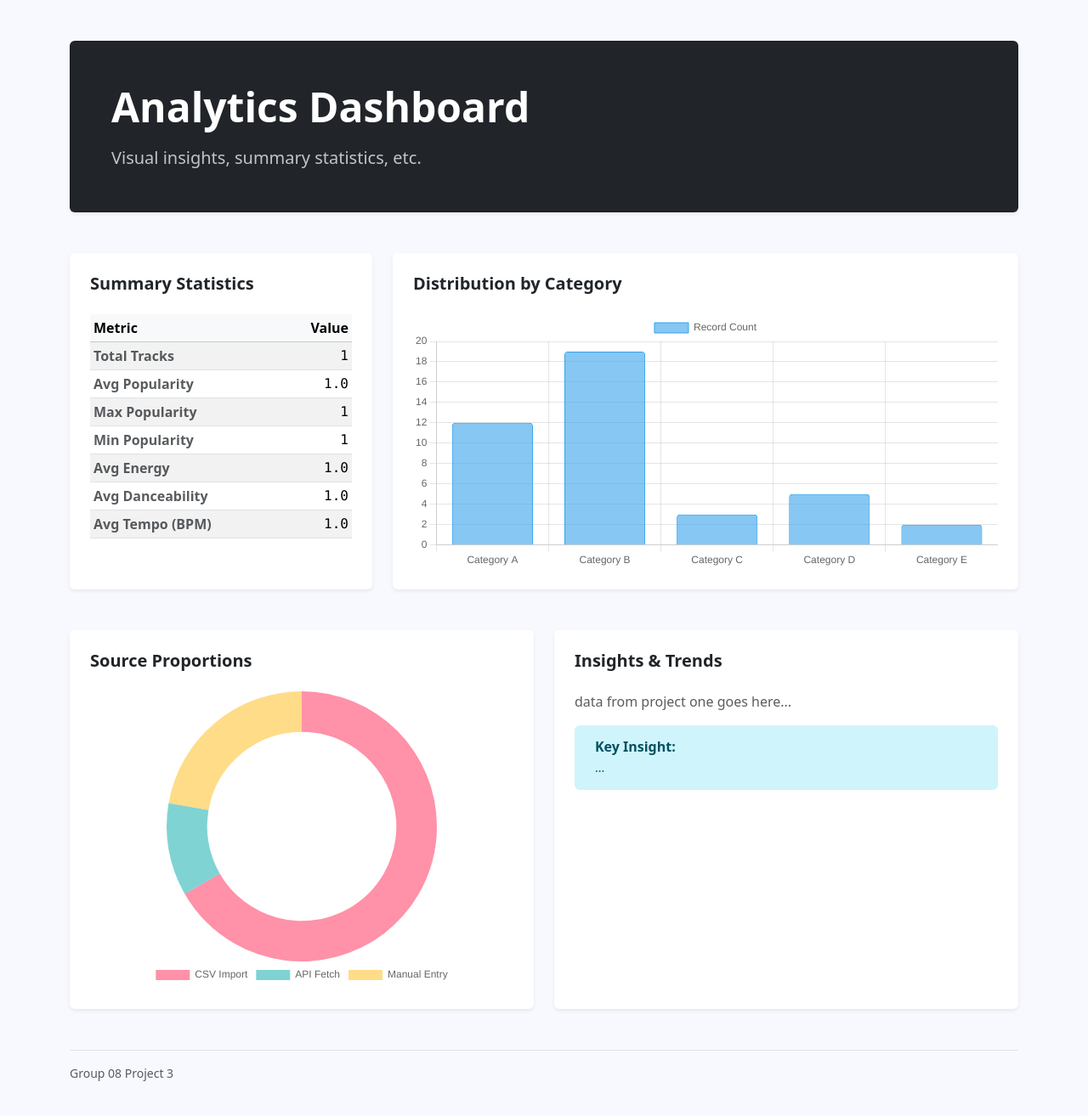
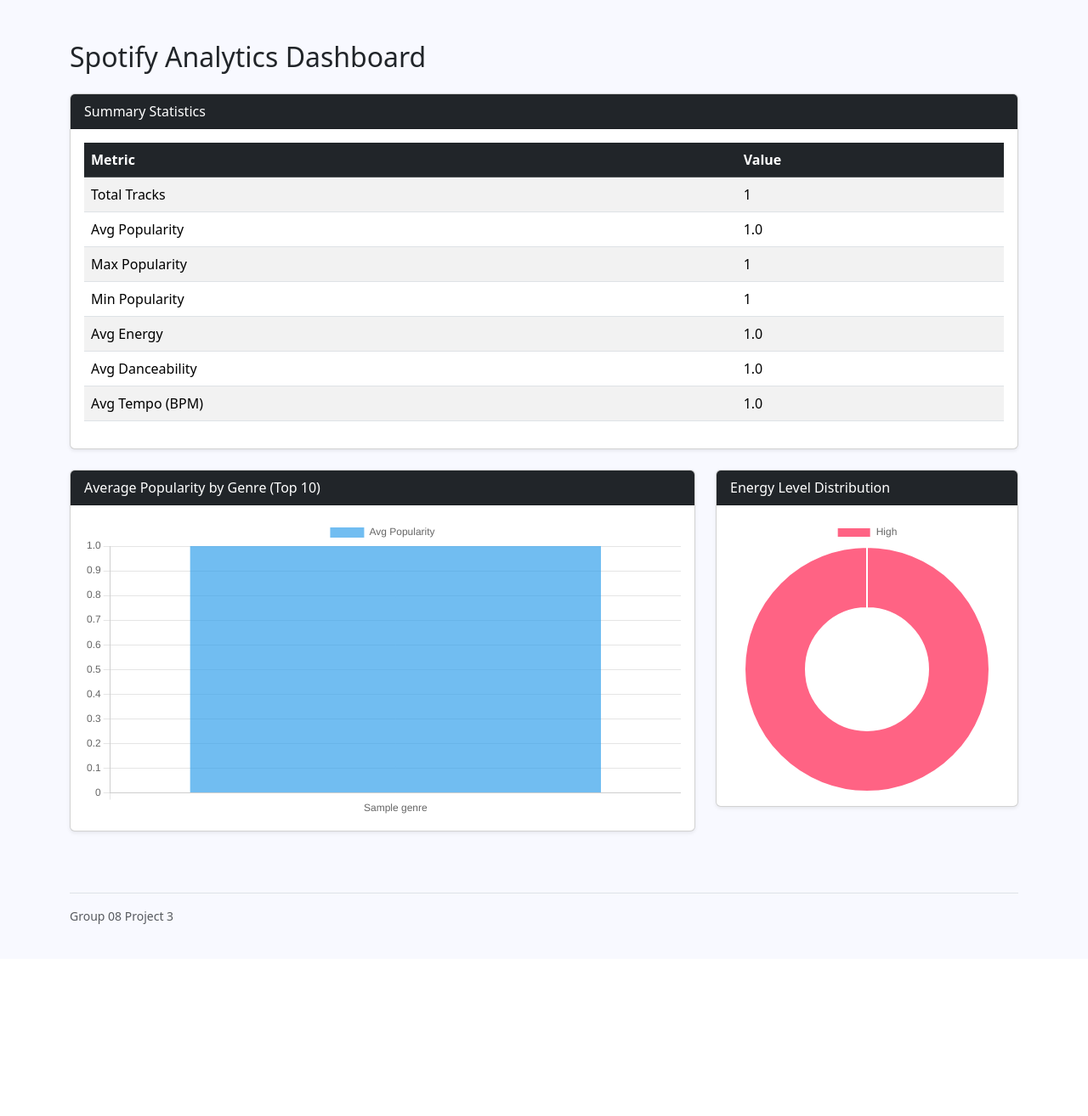
Before and after one commit to rmedrano21955/cis4930-sp26-project-group-08, a Django app: page /analytics/ in a window 1280 px wide. Shown: the part 72-1386 px from the top of the page at 85% size. After the commit the page ends 1160 px from the top, so only its background shows below. Run offline with Django 5.2, Linux system fonts and the light colour scheme; tables that the repository leaves empty hold one stand-in row (values such as "Sample post").

Commit message:
Add files via upload

```diff
--- a/project3/core/templates/core/analytics.html
+++ b/project3/core/templates/core/analytics.html
@@ -1,156 +1,73 @@
 {% extends 'core/base.html' %}
-{% load static %}
-
-{% block title %}Analytics - Data Web App{% endblock %}
+{% block title %}Analytics{% endblock %}
 
 {% block content %}
-<div class="row mb-5">
-    <div class="col-12">
-        <div class="card bg-dark text-white shadow-sm overflow-hidden">
-            <div class="card-body p-5">
-                <h1 class="display-5 fw-bold mb-3">Analytics Dashboard</h1>
-                <p class="lead mb-0 text-light opacity-75">Visual insights, summary statistics, etc.</p>
-            </div>
-        </div>
-    </div>
-</div>
+<h2 class="mb-4">Spotify Analytics Dashboard</h2>
 
-<div class="row g-4 mb-5">
-    <!-- Summary Statistics Table -->
-    <div class="col-lg-4">
-        <div class="card h-100 shadow-sm border-0">
-            <div class="card-header bg-white border-0 pt-4 px-4 pb-0">
-                <h2 class="h5 fw-bold mb-0">Summary Statistics</h2>
-            </div>
-            <div class="card-body p-4">
-                <div class="table-responsive">
-                    <table class="table table-sm table-striped table-hover mb-0">
-                        <thead class="table-light">
-                            <tr>
-                                <th>Metric</th>
-                                <th class="text-end">Value</th>
-                            </tr>
+<!-- Summary Stats Table -->
+<div class="card mb-4 shadow-sm">
+  <div class="card-header bg-dark text-white">Summary Statistics</div>
+  <div class="card-body">
+    <table class="table table-striped table-hover">
+      <thead class="table-dark">
+        <tr><th>Metric</th><th>Value</th></tr>
       </thead>
       <tbody>
-                            {% for metric, value in summary_stats.items %}
-                            <tr>
-                                <td class="text-muted fw-semibold">{{ metric }}</td>
-                                <td class="text-end font-monospace">{{ value }}</td>
-                            </tr>
-                            {% empty %}
-                            <tr>
-                                <td colspan="2" class="text-center py-3 text-muted italic small">No stats available.</td>
-                            </tr>
+        {% for key, value in summary_stats.items %}
+        <tr><td>{{ key }}</td><td>{{ value }}</td></tr>
         {% endfor %}
       </tbody>
     </table>
   </div>
 </div>
-        </div>
-    </div>
 
-    <!-- Bar chart -->
-    <div class="col-lg-8">
-        <div class="card h-100 shadow-sm border-0">
-            <div class="card-header bg-white border-0 pt-4 px-4 pb-0">
-                <h2 class="h5 fw-bold mb-0">Distribution by Category</h2>
-            </div>
-            <div class="card-body p-4">
-                <div style="height: 300px;">
+<!-- Charts Row -->
+<div class="row">
+  <div class="col-md-8 mb-4">
+    <div class="card shadow-sm">
+      <div class="card-header bg-dark text-white">Average Popularity by Genre (Top 10)</div>
+      <div class="card-body">
         <canvas id="barChart"></canvas>
       </div>
     </div>
   </div>
-    </div>
-</div>
-
-<div class="row g-4">
-    <!-- Pie chart -->
-    <div class="col-lg-6">
-        <div class="card shadow-sm border-0">
-            <div class="card-header bg-white border-0 pt-4 px-4 pb-0">
-                <h2 class="h5 fw-bold mb-0">Source Proportions</h2>
-            </div>
-            <div class="card-body p-4">
-                <div style="height: 350px;">
+  <div class="col-md-4 mb-4">
+    <div class="card shadow-sm">
+      <div class="card-header bg-dark text-white">Energy Level Distribution</div>
+      <div class="card-body">
         <canvas id="pieChart"></canvas>
       </div>
     </div>
   </div>
 </div>
 
-    <!-- Info card -->
-    <div class="col-lg-6">
-        <div class="card shadow-sm border-0 h-100">
-            <div class="card-header bg-white border-0 pt-4 px-4 pb-0">
-                <h2 class="h5 fw-bold mb-0">Insights & Trends</h2>
-            </div>
-            <div class="card-body p-4">
-                <p class="text-muted">data from project one goes here...</p>
-                <div class="alert alert-info border-0 shadow-none py-3 px-4">
-                    <h6 class="fw-bold mb-1">Key Insight:</h6>
-                    <p class="mb-0 small">...</p>
-                </div>
-            </div>
-        </div>
-    </div>
-</div>
-{% endblock %}
-
-{% block scripts %}
-<!-- chart.js -->
-<script src="https://cdn.jsdelivr.net/npm/chart.js@4.4.2/dist/chart.umd.min.js"></script>
+<script src="https://cdn.jsdelivr.net/npm/chart.js"></script>
 <script>
-    const chartData = JSON.parse('{{ chart_json|safe|default:"{}" }}');
-
-    // Bar chart
-    const barCtx = document.getElementById('barChart').getContext('2d');
-    new Chart(barCtx, {
+  const barData = {{ bar_chart_json|safe }};
+  new Chart(document.getElementById('barChart'), {
     type: 'bar',
     data: {
-            labels: chartData.barLabels || ['Category A', 'Category B', 'Category C', 'Category D', 'Category E'],
+      labels: barData.labels,
       datasets: [{
-                label: 'Record Count',
-                data: chartData.barValues || [12, 19, 3, 5, 2],
-                backgroundColor: 'rgba(54, 162, 235, 0.6)',
-                borderColor: 'rgba(54, 162, 235, 1)',
-                borderWidth: 1,
-                borderRadius: 4
+        label: 'Avg Popularity',
+        data: barData.values,
+        backgroundColor: 'rgba(54, 162, 235, 0.7)',
       }]
     },
-        options: {
-            responsive: true,
-            maintainAspectRatio: false,
-            scales: {
-                y: { beginAtZero: true }
-            }
-        }
+    options: { responsive: true, scales: { y: { beginAtZero: true } } }
   });
 
-    // Pie chart
-    const pieCtx = document.getElementById('pieChart').getContext('2d');
-    new Chart(pieCtx, {
+  const pieData = {{ pie_chart_json|safe }};
+  new Chart(document.getElementById('pieChart'), {
     type: 'doughnut',
     data: {
-            labels: chartData.pieLabels || ['CSV Import', 'API Fetch', 'Manual Entry'],
+      labels: pieData.labels,
       datasets: [{
-                data: chartData.pieValues || [300, 50, 100],
-                backgroundColor: [
-                    'rgba(255, 99, 132, 0.7)',
-                    'rgba(75, 192, 192, 0.7)',
-                    'rgba(255, 206, 86, 0.7)'
-                ],
-                borderWidth: 0,
-                cutout: '70%'
+        data: pieData.values,
+        backgroundColor: ['#ff6384', '#ffcd56', '#36a2eb'],
       }]
     },
-        options: {
-            responsive: true,
-            maintainAspectRatio: false,
-            plugins: {
-                legend: { position: 'bottom' }
-            }
-        }
+    options: { responsive: true }
   });
 </script>
 {% endblock %}
```
Lines whose indentation alone changed are shown as unchanged.
